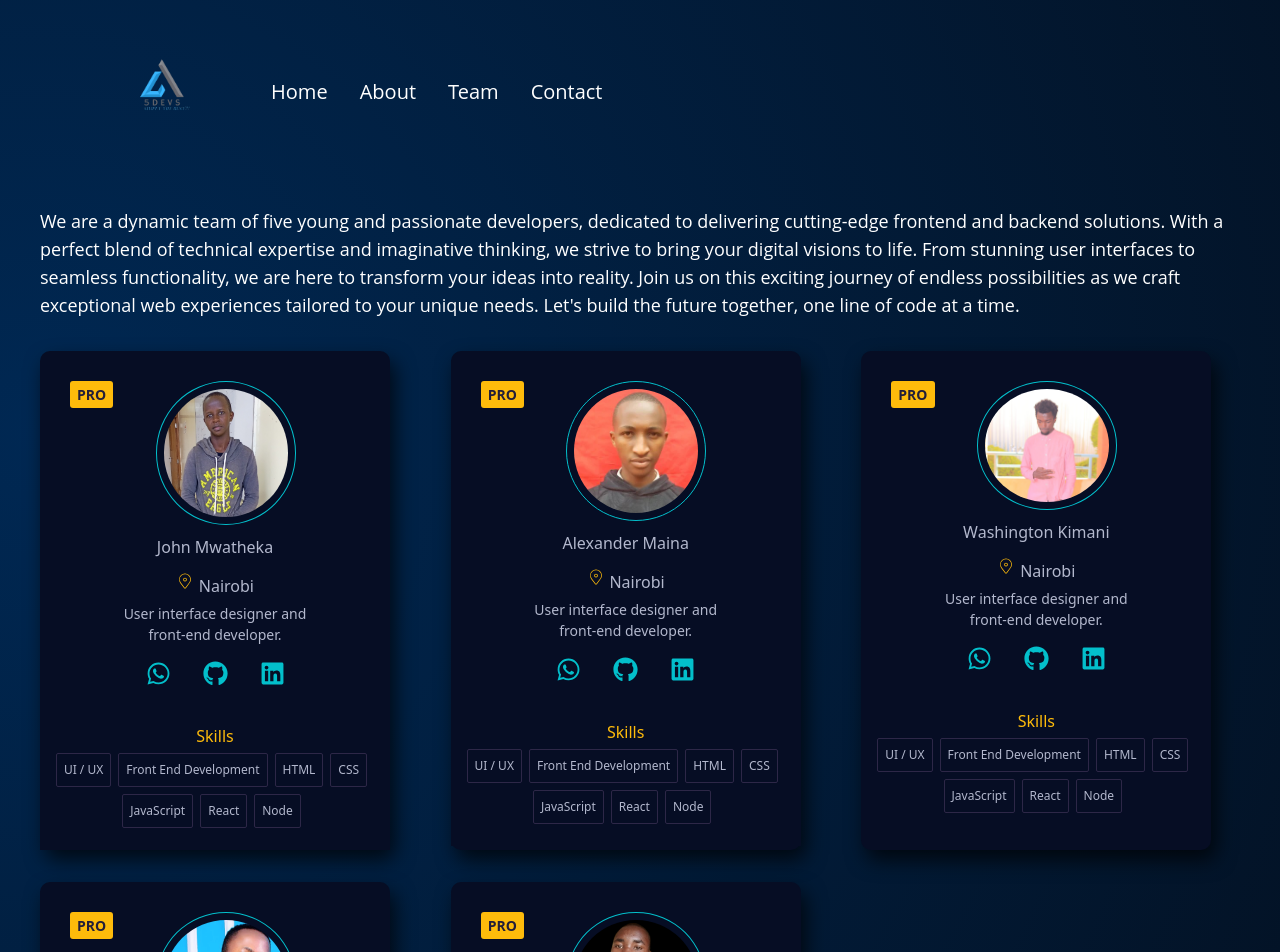
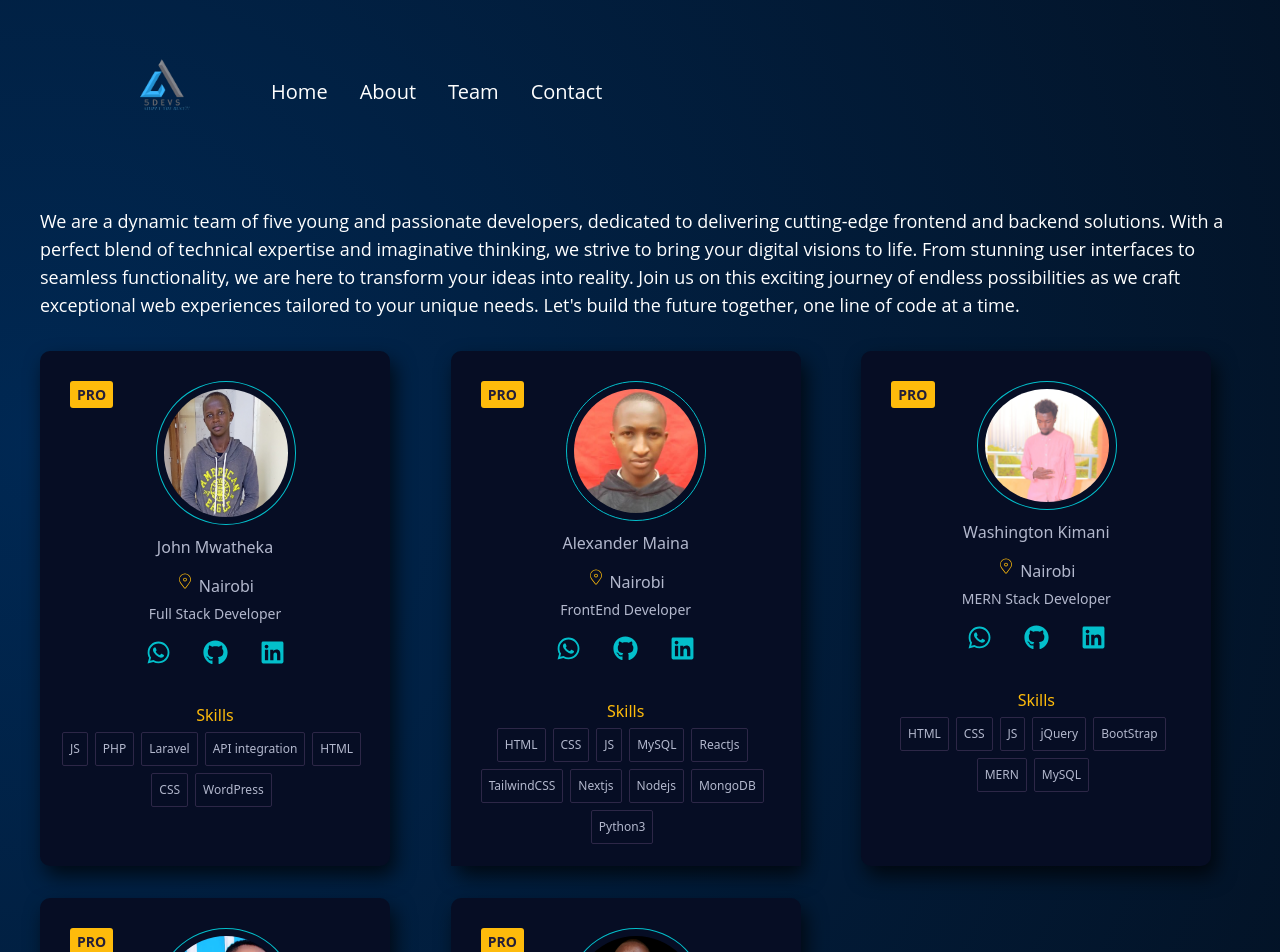
Before and after one commit to Alekiie/5-Dev-Community, a React (Vite) app: page /team in a window 1280 px wide. Shown: the top 952 px of the page. Built offline with nearby package versions, Linux system fonts and the light colour scheme; the HTML template or start-up script is replaced by a standard one; a web font is replaced by a local one.

Commit message:
Added Title and Skills

```diff
--- a/src/components/cards/Cards.jsx
+++ b/src/components/cards/Cards.jsx
@@ -2,32 +2,29 @@ import * as FaIcons from 'react-icons/fa';
 import * as CiIcons from 'react-icons/ci';
 import "./cards.css";
 
-const Cards = ({ name, image, location,whatsapp, github, linkedin }) => {
+
+const Cards = ({data}) => {
   return (
     <div className="card-container">
       <span className="pro">PRO</span>
-      <img className="round" src={image} alt="user"/>
-      <h3>{name}</h3>
+      <img className="round" src={data.image} alt="user"/>
+      <h3>{data.name}</h3>
       <div className="location">
         <CiIcons.CiLocationOn className='location_icon'/>
-        <h6>{location}</h6>
+        <h6>{data.location}</h6>
       </div>
-      <p>User interface designer and <br /> front-end developer.</p>
+      <p>{data.role}</p>
       <div className="socials">
-        <a href={whatsapp} target='_blank'><FaIcons.FaWhatsapp className='social_icon'/></a>
-        <a href={github} target='_blank'><FaIcons.FaGithub className='social_icon'/></a>
-        <a href={linkedin} target='_blank'><FaIcons.FaLinkedin className='social_icon'/></a>
+        <a href={data.whatsapp} target='_blank'><FaIcons.FaWhatsapp className='social_icon'/></a>
+        <a href={data.github} target='_blank'><FaIcons.FaGithub className='social_icon'/></a>
+        <a href={data.linkedin} target='_blank'><FaIcons.FaLinkedin className='social_icon'/></a>
       </div>
       <div className="skills">
         <h6>Skills</h6>
         <ul>
-          <li>UI / UX</li>
-          <li>Front End Development</li>
-          <li>HTML</li>
-          <li>CSS</li>
-          <li>JavaScript</li>
-          <li>React</li>
-          <li>Node</li>
+          {data.skills.map((skill, index)=>(
+            <li key={index}>{skill}</li>
+          ))}
         </ul>
       </div>
     </div>
--- a/src/pages/Team.jsx
+++ b/src/pages/Team.jsx
@@ -11,6 +11,8 @@ const props = [
     whatsapp: "https://wa.me/+254757909044?text=Hello%20John",
     github: "https://github.com/Mwatheka",
     linkedin: "https://www.linkedin.com/in/abraham-mwatheka-424250239",
+    role : 'Full Stack Developer',
+    skills: ['JS', 'PHP', 'Laravel', 'API integration', 'HTML', 'CSS', 'WordPress']
   },
   {
     name: "Alexander Maina",
@@ -19,6 +21,8 @@ const props = [
     whatsapp: "https://wa.me/+254768444197?text=Hello%20Alex",
     github: "https://github.com/Alekiie",
     linkedin: "https://www.linkedin.com/in/alexander-maina-63ba8a232",
+    role : 'FrontEnd Developer',
+    skills: ['HTML','CSS','JS', 'MySQL', 'ReactJs', 'TailwindCSS', 'Nextjs','Nodejs','MongoDB','Python3']
   },
   {
     name: "Washington Kimani",
@@ -27,6 +31,8 @@ const props = [
     whatsapp: "https://wa.me/+254745811535?text=Hello%20Washington",
     github: "https://github.com/Washington-Kimani",
     linkedin: "https://www.linkedin.com/in/washington-kimani-4a306b232/",
+    role : 'MERN Stack Developer',
+    skills: ['HTML', 'CSS', 'JS', 'jQuery', 'BootStrap', 'MERN', 'MySQL']
   },
   {
     name: "Joseph Odira",
@@ -35,6 +41,8 @@ const props = [
     whatsapp: "https://wa.me/+254112858989?text=Hello%20Joseph",
     github: "https://github.com/",
     linkedin: "https://ke.linkedin.com/in/joseph-odira-52b283225",
+    role : 'FrontEnd Developer',
+    skills: ['JS', 'PHP', 'Laravel', 'API integration', 'HTML', 'CSS', 'WordPress']
   },
   {
     name: "Nicholas Murimi",
@@ -43,6 +51,8 @@ const props = [
     whatsapp: "https://wa.me/+254716453748?text=Hello%20Nick",
     github: "https://github.com/nic3holas",
     linkedin: "https://www.linkedin.com/in/nicholas-murimi-684113233",
+    role : 'Full Stack Developer',
+    skills: ['HTML','CSS', 'BootStrap','Angular','PHP','MySQL', 'JavaScript','Java','C++', 'Python 3', 'FrontEnd', 'Backend', 'Android Dev']
   },
 ];
 
@@ -63,11 +73,11 @@ const Team = () => {
           at a time.
         </p>
         <div className="flex flex-col md:grid md:grid-cols-3 gap-8 mt-8">
-          <Cards name={props[0].name} image={props[0].image} location={props[0].location} whatsapp={props[0].whatsapp} github={props[0].github} linkedin={props[0].linkedin}/>
-          <Cards name={props[1].name} image={props[1].image} location={props[1].location} whatsapp={props[1].whatsapp} github={props[1].github} linkedin={props[1].linkedin}/>
-          <Cards name={props[2].name} image={props[2].image} location={props[2].location} whatsapp={props[2].whatsapp} github={props[2].github} linkedin={props[2].linkedin}/>
-          <Cards name={props[3].name} image={props[3].image} location={props[3].location} whatsapp={props[3].whatsapp} github={props[3].github} linkedin={props[3].linkedin}/>
-          <Cards name={props[4].name} image={props[4].image} location={props[4].location} whatsapp={props[4].whatsapp} github={props[4].github} linkedin={props[4].linkedin}/>
+          <Cards data={props[0]} />
+          <Cards data={props[1]} />
+          <Cards data={props[2]} />
+          <Cards data={props[3]} />
+          <Cards data={props[4]} />
         </div>
       </div>
       <Footer />
```
